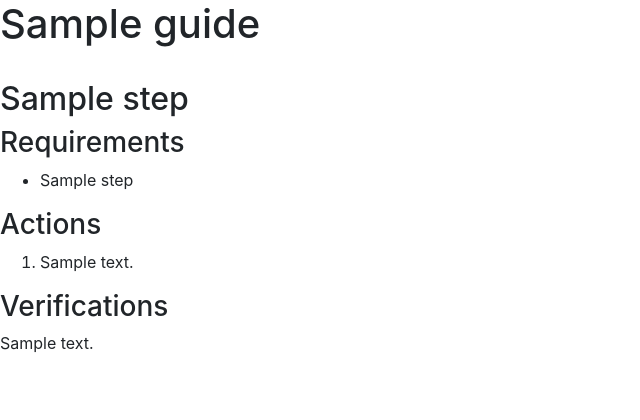
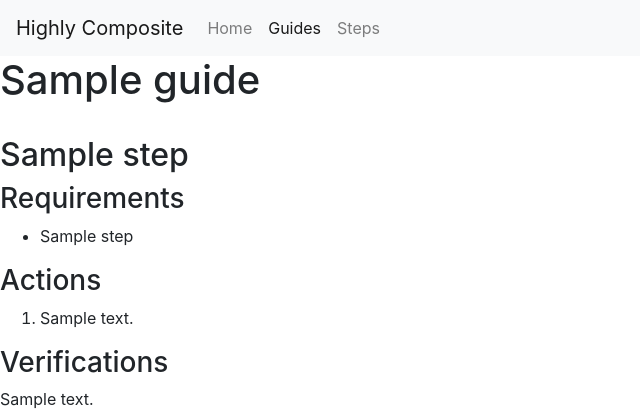
Before and after one commit to travisjungroth/setup-guides, a Django app: a page that uses templates/guides/guide_detail.html in a window 1280 px wide. Shown: the top 420 px of the page, without its empty margins (0-640 px from the left). Run offline with Django 3.2, Linux system fonts and the light colour scheme; tables that the repository leaves empty hold one stand-in row (values such as "Sample post"); some libraries are stand-ins or nearby versions.

Commit message:
Add header

```diff
--- a/highlycomposite/settings.py
+++ b/highlycomposite/settings.py
@@ -110,3 +110,7 @@ if LOG_TO_SENTRY:
         environment=ENV('HEROKU_APP_NAME'),
         release=ENV('HEROKU_SLUG_COMMIT', default=None)
     )
+
+BOOTSTRAP4 = {
+    'theme_url': 'https://stackpath.bootstrapcdn.com/bootswatch/4.4.1/simplex/bootstrap.min.css',
+}
--- a/templates/guides/guide_detail.html
+++ b/templates/guides/guide_detail.html
@@ -9,6 +9,27 @@
     </head>
 
     <body>
+    <nav class="navbar navbar-expand-lg navbar-light bg-light">
+        <a class="navbar-brand" href="#">Highly Composite</a>
+        <button class="navbar-toggler" type="button" data-toggle="collapse" data-target="#navbarColor03"
+                aria-controls="navbarColor03" aria-expanded="false" aria-label="Toggle navigation">
+            <span class="navbar-toggler-icon"></span>
+        </button>
+
+        <div class="collapse navbar-collapse" id="navbarColor03">
+            <ul class="navbar-nav mr-auto">
+                <li class="nav-item">
+                    <a class="nav-link" href="{% url 'home' %}">Home</a>
+                </li>
+                <li class="nav-item active">
+                    <a class="nav-link" href="{% url 'guide-list' %}">Guides<span class="sr-only">(current)</span></a>
+                </li>
+                <li class="nav-item">
+                    <a class="nav-link" href="{% url 'step-list' %}">Steps</a>
+                </li>
+            </ul>
+        </div>
+    </nav>
         <h1>{{ guide.title }}</h1><br>
         {% for step in guide.steps.all %}
             <h2>{{ step.title }}</h2>
```
